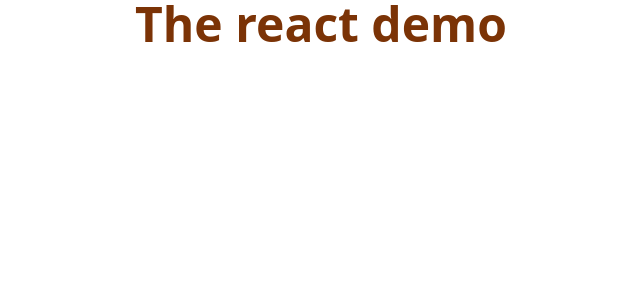
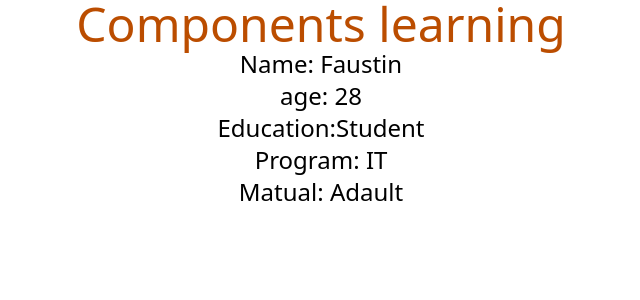
Before and after one commit to faustin12-g/react-learn, a React app: page / in a window 1280 px wide. Shown: the top 300 px of the page, without its empty margins (319-959 px from the left). Built offline with nearby package versions, Linux system fonts and the light colour scheme; the HTML template or start-up script is replaced by a standard one.

Commit message:
add the expression

```diff
--- a/src/App.jsx
+++ b/src/App.jsx
@@ -1,10 +1,11 @@
 import React from 'react'
+import Expression from './components/Expression'
 
 const App = () => {
   return (
-    <div>
-      <h1 className='text-amber-900 font-bold text-5xl text-center'>The react demo</h1>
-    </div>
+      <>
+        < Expression />
+      </>
   )
 }
 
--- /dev/null
+++ b/src/components/Expression.jsx
@@ -0,0 +1,22 @@
+import React from 'react'
+
+const Expression = () => {
+    const obj = {
+        name: 'Faustin',
+        age: 28,
+        student: true,
+        program: 'IT'
+    }
+    const ageCal = (age) => age>18?"Adault":"Youngest"
+  return (
+    <div>
+      <h1 className='text-5xl text-center text-amber-700'> Components learning</h1>
+      <p className='text-2xl text-center'> Name: {obj.name} <br /> age: {obj.age} <br /> Education:{obj.student?"Student":"Not student"} <br /> Program: {obj.program}
+      <br />
+      Matual: {ageCal(19)}
+      </p>
+    </div>
+  )
+}
+
+export default Expression
```
